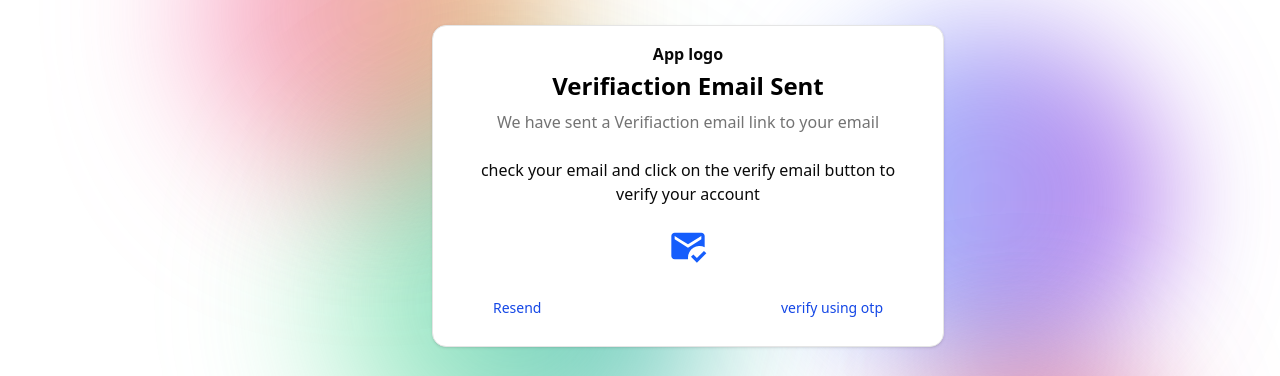
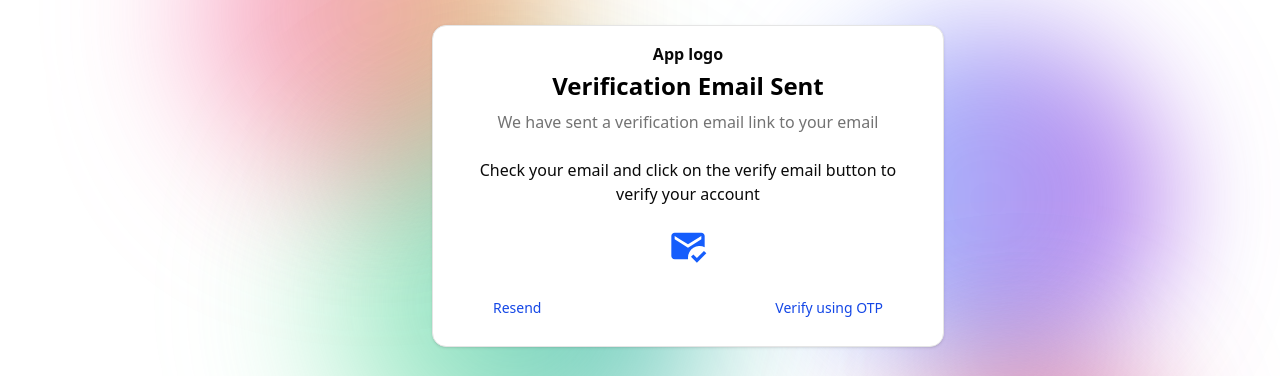
Before and after one commit to Namansingh03/auth, a Next.js app: page /auth/new-verification in a window 1280 px wide. Shown: the part 214-590 px from the top of the page. Built offline with nearby package versions, Linux system fonts and the light colour scheme; no server answers.

Commit message:
add timer cooldown

```diff
--- a/src/app/api/auth/new-verification/route.ts
+++ b/src/app/api/auth/new-verification/route.ts
@@ -36,7 +36,6 @@ export const newVerifiactionAction = async (token : string) => {
     where : { id : existingToken.id }
    })
 
-   NextResponse.redirect('/dashboard')
    return CreateResponse(true ,null, "Email verified successfully")
 
 }
--- a/src/components/auth/new-verification-Form/page.tsx
+++ b/src/components/auth/new-verification-Form/page.tsx
@@ -1,6 +1,6 @@
 "use client";
 
-import React, { useCallback, useEffect, useTransition } from "react";
+import React, { useCallback, useEffect, useState } from "react";
 import { Button } from "@/components/ui/button";
 import {
   Card,
@@ -22,10 +22,21 @@ const VerificationForm = () => {
   const token = searchParams.get("token");
   const email = searchParams.get("email");
   const formatedDateAndTime = getFormattedDateTime();
+  const router = useRouter();
+
+  const [cooldown, setCooldown] = useState(0);
+
+  useEffect(() => {
+    let timer: NodeJS.Timeout;
+    if (cooldown > 0) {
+      timer = setTimeout(() => setCooldown(cooldown - 1), 1000);
+    }
+    return () => clearTimeout(timer);
+  }, [cooldown]);
 
   const onSubmit = useCallback(() => {
     if (!token) {
-      toast.error("misssing token", { description: formatedDateAndTime });
+      toast.error("Missing token", { description: formatedDateAndTime });
       return;
     }
 
@@ -33,35 +44,49 @@ const VerificationForm = () => {
       .then((res) => {
         if (res.success) {
           toast.success(res.message, { description: formatedDateAndTime });
+          router.push("/dashboard");
         } else {
           toast.error(res.message, { description: formatedDateAndTime });
         }
       })
       .catch(() => {
-        toast.error("something went wrong while confirm email", {
+        toast.error("Something went wrong while confirming email", {
           description: formatedDateAndTime,
         });
       });
-  }, [token, formatedDateAndTime]);
+  }, [token, formatedDateAndTime, router]);
 
   useEffect(() => {
     onSubmit();
   }, [onSubmit]);
 
-  const ResendVerifiactionEmail = async () => {
+  const handleActionClick = async (type: "resend" | "otp") => {
+    if (cooldown > 0) return;
+
+    if (type === "resend") {
       if (!email) {
         toast.error("Missing Email", { description: formatedDateAndTime });
+        return;
       }
-    else{
+
       await ResendSignUpVerificationEmail(email)
         .then((res) => {
-        if(res.success){
-          toast.success(res.message , { description : formatedDateAndTime})
-        }
-        else{
-          toast.error("Something wnet wrong while resend email", { description : formatedDateAndTime})
+          if (res.success) {
+            toast.success(res.message, { description: formatedDateAndTime });
+            setCooldown(60);
+          } else {
+            toast.error("Something went wrong while resending email", {
+              description: formatedDateAndTime,
+            });
           }
         })
+        .catch(() => {
+          toast.error("Something went wrong while resending email", {
+            description: formatedDateAndTime,
+          });
+        });
+    } else if (type === "otp") {
+      router.push("/auth/verify-otp")
     }
   };
 
@@ -70,29 +95,35 @@ const VerificationForm = () => {
       <CardHeader className="w-full flex flex-col items-center justify-center">
         <CardTitle className="font-semibold">App logo</CardTitle>
         <CardDescription className="text-2xl font-bold text-black">
-          Verifiaction Email Sent
+          Verification Email Sent
         </CardDescription>
         <p className="text-muted-foreground">
-          We have sent a Verifiaction email link to your email
+          We have sent a verification email link to your email
         </p>
       </CardHeader>
       <CardContent className="w-full flex flex-col items-center gap-y-5">
         <p className="text-center w-full">
-          check your email and click on the verify email button to verify your
+          Check your email and click on the verify email button to verify your
           account
         </p>
         <MdMarkEmailRead className="w-10 h-10 text-blue-600" />
       </CardContent>
       <CardFooter className="w-full flex justify-between">
         <Button
-          onClick={ResendVerifiactionEmail}
+          onClick={() => handleActionClick("resend")}
           className="text-blue-700"
           variant={"link"}
+          disabled={cooldown > 0}
         >
-          Resend
+          {cooldown > 0 ? `Resend (${cooldown}s)` : "Resend"}
         </Button>
-        <Button className="text-blue-700" variant={"link"}>
-          verify using otp
+        <Button
+          onClick={() => handleActionClick("otp")}
+          className="text-blue-700"
+          variant={"link"}
+          disabled={cooldown > 0}
+        >
+          {cooldown > 0 ? `Verify using OTP (${cooldown}s)` : "Verify using OTP"}
         </Button>
       </CardFooter>
     </Card>
```
Lines whose indentation alone changed are shown as unchanged.
